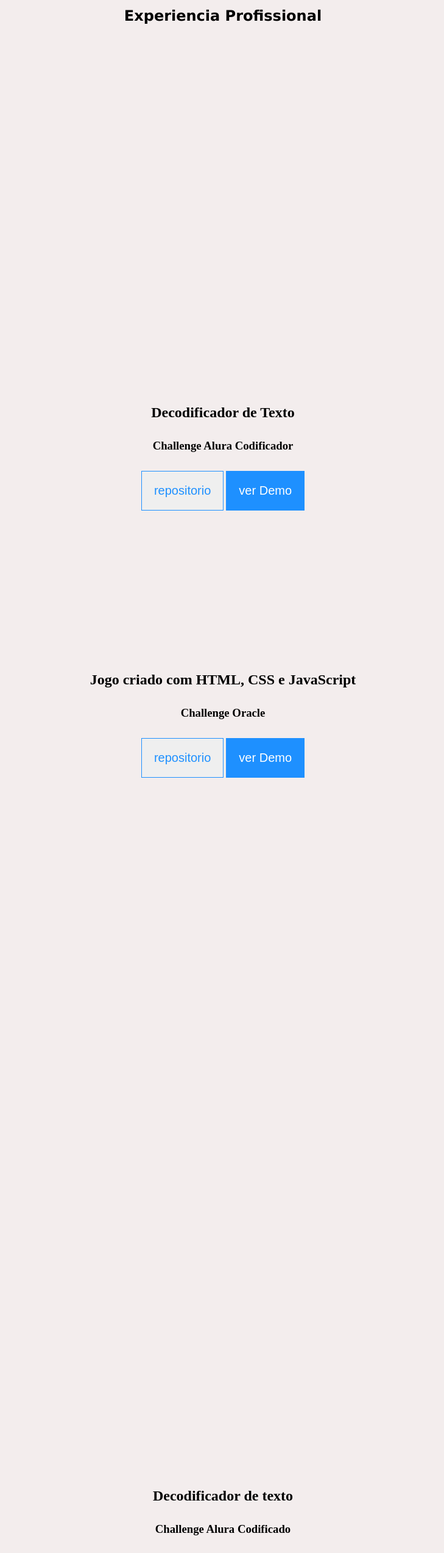
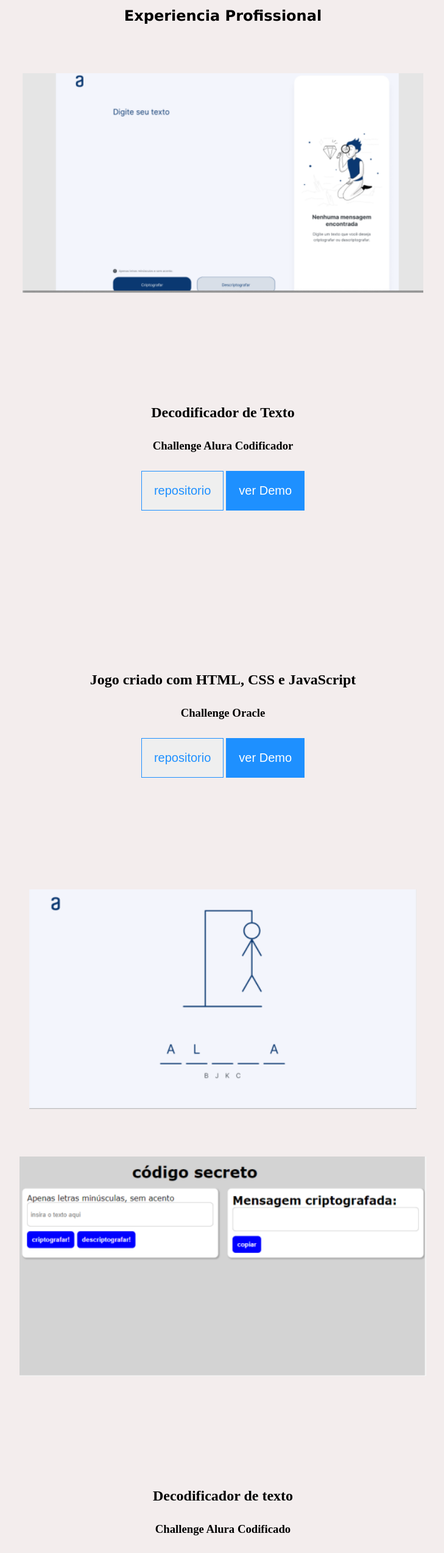
Before and after one commit to titicos/Portifolio, a plain HTML site: page index.html in a window 1280 px wide. Shown: the part 3340-5886 px from the top of the page at 61% size, without its empty margins (274-1003 px from the left). Drawn offline with Linux system fonts and the light colour scheme; the site is published under a folder, as on GitHub Pages, so addresses that start at the root find nothing.

Commit message:
Update index.html

```diff
--- a/index.html
+++ b/index.html
@@ -198,7 +198,7 @@
             <div class="item-experiencia">
                 <div class="left">
 
-                    <img src="/assets/decodificador.png" alt="" class="imagem-experiencia">
+                    <img src="assets/decodificador.png" alt="" class="imagem-experiencia">
 
                 </div>
                  <div class="right">
@@ -228,7 +228,7 @@
 
                 <div class="left">
 
-                    <img src="/assets/forca.png" alt="" class="imagem-experiencia">
+                    <img src="assets/forca.png" alt="" class="imagem-experiencia">
 
                 </div>
 
@@ -239,7 +239,7 @@
 
                 <div class="left">
 
-                    <img src="/assets/codigosecreto.png" alt="" class="imagem-experiencia">
+                    <img src="assets/codigosecreto.png" alt="" class="imagem-experiencia">
 
                 </div>
                 <div class="right">
@@ -269,7 +269,7 @@
                 </div>
                 <div class="left">
 
-                    <img src="/assets/forcas.png" alt="" class="imagem-experiencia">
+                    <img src="assets/forcas.png" alt="" class="imagem-experiencia">
 
                 </div>
 
@@ -287,7 +287,7 @@
 
 
         <div class="phone">
-           <img src="/assets/phone.png" alt="" class="phone-image">
+           <img src="assets/phone.png" alt="" class="phone-image">
         </div>
         <div class="formulario">
             <h2>Contato</h2>
```
